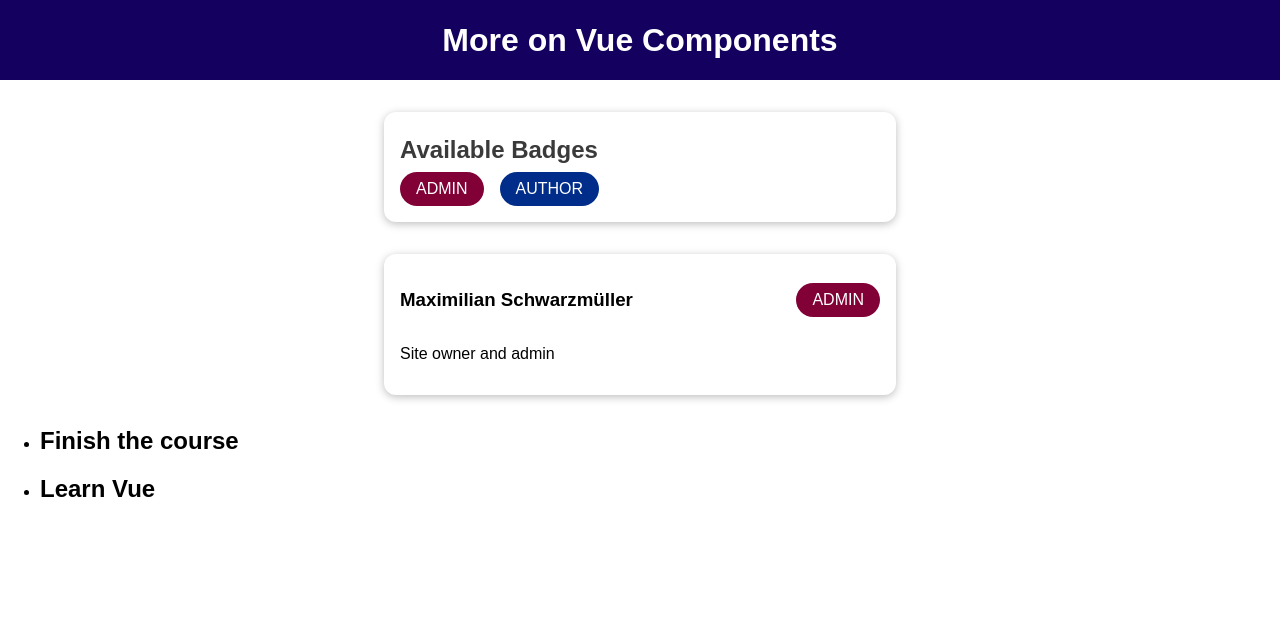
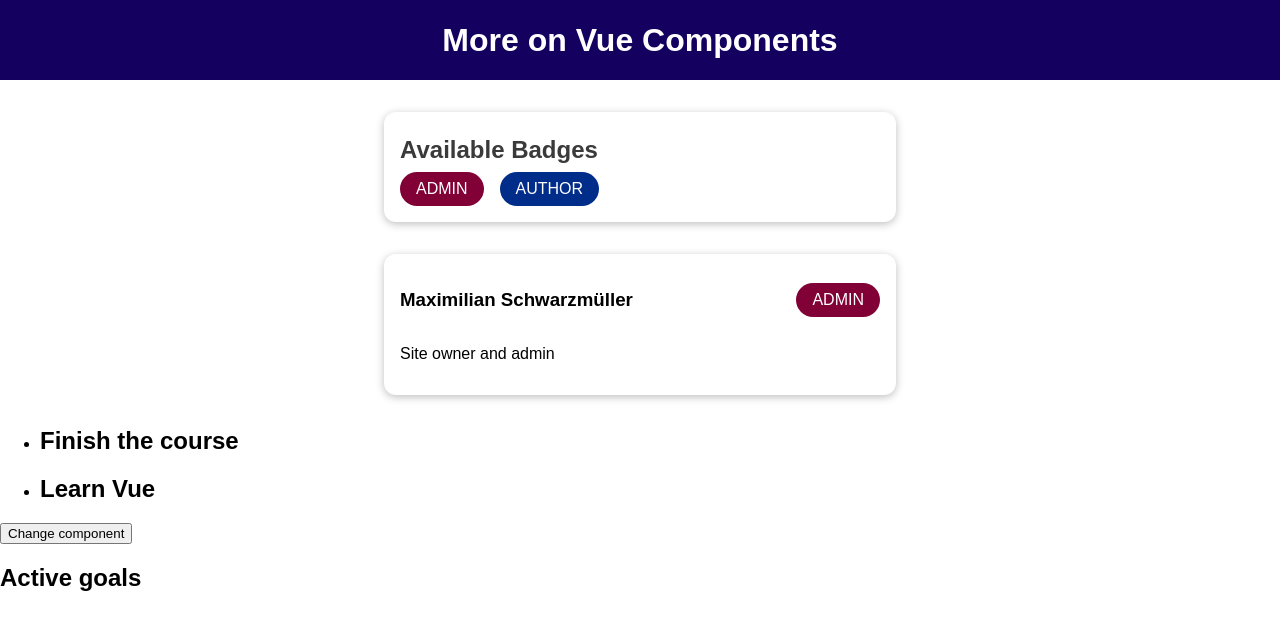
Before and after one commit to vutuantrung/TVU.VueJS, a Vue app in the folder cmp-adv-01-starting-setup/: page / in a window 1280 px wide. Shown: the top 630 px of the page. Built offline with nearby package versions, Linux system fonts and the light colour scheme.

Commit message:
implement dynamic component

```diff
--- a/cmp-adv-01-starting-setup/src/App.vue
+++ b/cmp-adv-01-starting-setup/src/App.vue
@@ -13,6 +13,12 @@
         <p>{{ slotProps["another-prop"] }}</p>
       </template>
     </course-goals>
+
+    <button @click="changeComponent()">Change component</button>
+    <!-- <active-goals v-if="selectedComponent === 'active-goals'"></active-goals>
+    <manage-goals v-if="selectedComponent === 'manage-goals'"></manage-goals> -->
+
+    <component :is="selectedComponent"></component>
   </div>
 </template>
 
@@ -21,6 +27,8 @@
 import BadgeList from "./components/BadgeList.vue";
 import UserInfo from "./components/UserInfo.vue";
 import CourseGoals from "./components/CourseGoals.vue";
+import ActiveGoals from "./components/ActiveGoals.vue";
+import ManageGoals from "./components/ManageGoals.vue";
 
 export default {
   components: {
@@ -28,15 +36,25 @@
     BadgeList,
     UserInfo,
     CourseGoals,
+    ActiveGoals,
+    ManageGoals,
   },
   data() {
     return {
+      selectedComponent: "active-goals",
       activeUser: {
         name: "Maximilian Schwarzmüller",
         description: "Site owner and admin",
         role: "admin",
       },
     };
+  },
+  methods: {
+    changeComponent() {
+      if (this.selectedComponent === "active-goals")
+        this.selectedComponent = "manage-goals";
+      else this.selectedComponent = "active-goals";
+    },
   },
 };
 </script>
--- /dev/null
+++ b/cmp-adv-01-starting-setup/src/components/ActiveGoals.vue
@@ -0,0 +1,3 @@
+<template>
+  <h2>Active goals</h2>
+</template>
--- /dev/null
+++ b/cmp-adv-01-starting-setup/src/components/ManageGoals.vue
@@ -0,0 +1,3 @@
+<template>
+  <h2>Manage goals</h2>
+</template>
```
